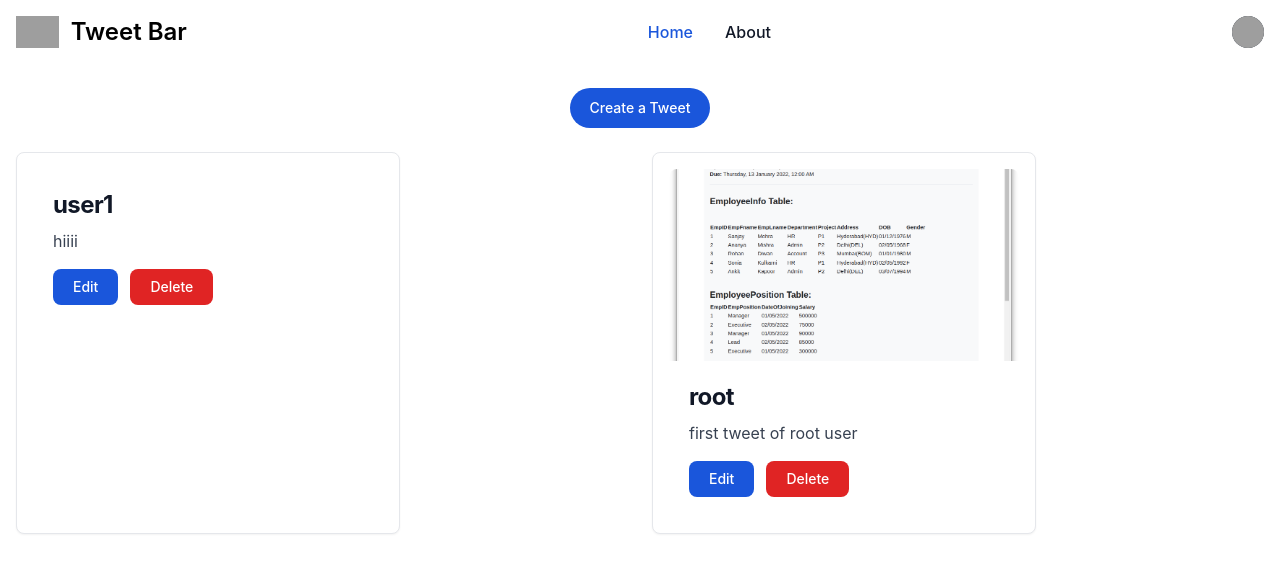
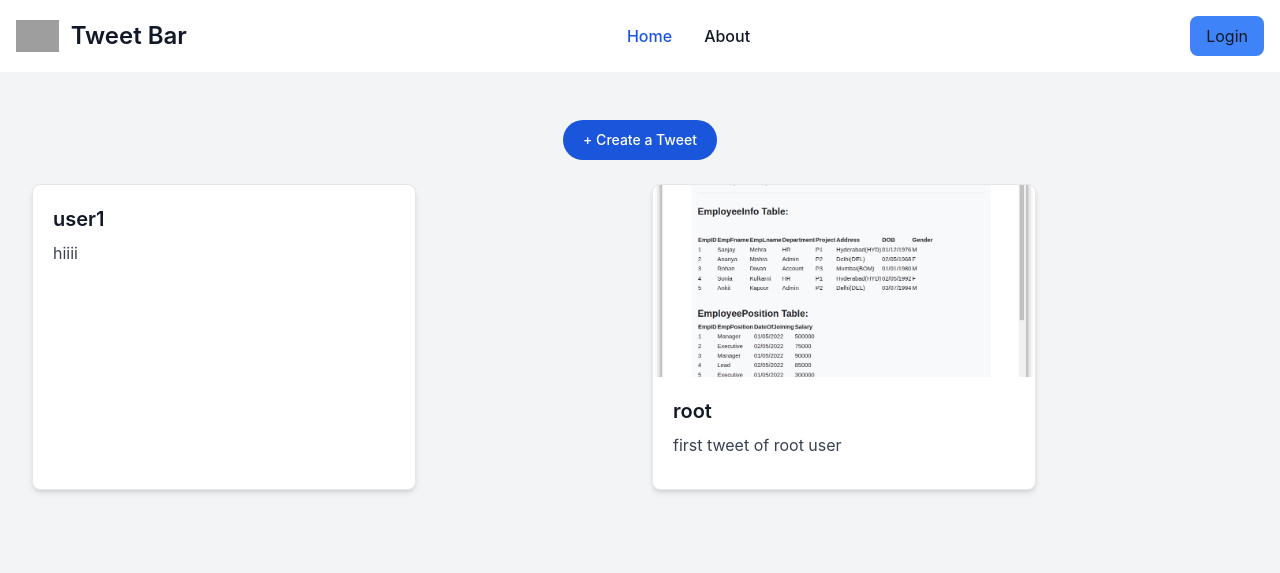
Before and after one commit to DhruvSimform/tweet-crud-auth, a Django app: page /tweet/ in a window 1280 px wide. Shown: the top 573 px of the page. Run offline with Django 4.2, Linux system fonts and the light colour scheme; data comes from the database, SQL or seed files in the repository; both versions use the stored data as it was after the commit; some libraries are stand-ins or nearby versions; grey boxes are pictures that could not be loaded.

Commit message:
Add crispy forms integration and enhance user registration and login templates

```diff
--- a/requirements.txt
+++ b/requirements.txt
@@ -1,6 +1,8 @@
 asgiref==3.8.1
 backports.zoneinfo==0.2.1
+crispy-tailwind==1.0.3
 Django==4.2.20
+django-crispy-forms==2.3
 pillow==10.4.0
 sqlparse==0.5.3
 typing-extensions==4.12.2
--- a/templates/layout.html
+++ b/templates/layout.html
@@ -1,22 +1,23 @@
 {% load static %}
 <!DOCTYPE html>
-
 <html lang="en">
 <head>
     <meta charset="UTF-8">
     <meta name="viewport" content="width=device-width, initial-scale=1.0">
     <title>{% block title %}Tweet App{% endblock title %}</title>
 
-    {% comment %} tailwind css and flowbite js cdn links added  {% endcomment %}
+    {% comment %} Tailwind CSS and Flowbite JS CDN links {% endcomment %}
     <link href="https://cdn.jsdelivr.net/npm/flowbite@3.1.2/dist/flowbite.min.css" rel="stylesheet" />
     <script src="https://cdn.jsdelivr.net/npm/flowbite@3.1.2/dist/flowbite.min.js"></script>
+</head>
 
-</head>
-<body class"bg-gray-900">
+<body class="bg-gray-100 dark:bg-gray-900 text-gray-900 dark:text-white">
     {% include "navbar.html" %}
-    <div class="container">
+
+    <div class="container mx-auto px-4 py-6">
         {% block content %}{% endblock content %}
     </div>
+
     {% include "tost.html" %}
 </body>
 </html>
--- a/templates/navbar.html
+++ b/templates/navbar.html
@@ -1,115 +1,61 @@
 <nav class="bg-white border-gray-200 dark:bg-gray-900">
-  <div
-    class="max-w-screen-xl flex flex-wrap items-center justify-between mx-auto p-4"
-  >
-    <a
-      href="{% url "tweet_list" %}"
-      class="flex items-center space-x-3 rtl:space-x-reverse"
-    >
-      <img
-        src="https://flowbite.com/docs/images/logo.svg"
-        class="h-8"
-        alt="Flowbite Logo"
-      />
-      <span
-        class="self-center text-2xl font-semibold whitespace-nowrap dark:text-white"
-        >Tweet Bar</span
-      >
+  <div class="max-w-screen-xl flex flex-wrap items-center justify-between mx-auto p-4">
+    <a href="{% url 'tweet_list' %}" class="flex items-center space-x-3 rtl:space-x-reverse">
+      <img src="https://flowbite.com/docs/images/logo.svg" class="h-8" alt="Flowbite Logo" />
+      <span class="self-center text-2xl font-semibold whitespace-nowrap dark:text-white">
+        Tweet Bar
+      </span>
     </a>
-    <div
-      class="flex items-center md:order-2 space-x-3 md:space-x-0 rtl:space-x-reverse"
-    >
-      <button
-        type="button"
-        class="flex text-sm bg-gray-800 rounded-full md:me-0 focus:ring-4 focus:ring-gray-300 dark:focus:ring-gray-600"
-        id="user-menu-button"
-        aria-expanded="false"
-        data-dropdown-toggle="user-dropdown"
-        data-dropdown-placement="bottom"
-      >
+
+    <div class="flex items-center md:order-2 space-x-3 md:space-x-0 rtl:space-x-reverse">
+      {% if user.is_authenticated %}
+      <button type="button" class="flex text-sm bg-gray-800 rounded-full focus:ring-4 focus:ring-gray-300 dark:focus:ring-gray-600"
+        id="user-menu-button" aria-expanded="false" data-dropdown-toggle="user-dropdown">
         <span class="sr-only">Open user menu</span>
-        <img
-          class="w-8 h-8 rounded-full"
-          src="https://th.bing.com/th/id/OIP.0IjSh8YAMecKyLNyMRW90gHaHa?rs=1&pid=ImgDetMain"
-          alt="user photo"
-        />
+        <img class="w-8 h-8 rounded-full" src="https://th.bing.com/th/id/OIP.0IjSh8YAMecKyLNyMRW90gHaHa?rs=1&pid=ImgDetMain"
+          alt="user photo" />
       </button>
       <!-- Dropdown menu -->
-      <div
-        class="z-50 hidden my-4 text-base list-none bg-white divide-y divide-gray-100 rounded-lg shadow-sm dark:bg-gray-700 dark:divide-gray-600"
-        id="user-dropdown"
-      >
+      <div class="z-50 hidden my-4 text-base list-none bg-white divide-y divide-gray-100 rounded-lg shadow-sm dark:bg-gray-700 dark:divide-gray-600"
+        id="user-dropdown">
         <div class="px-4 py-3">
-          <span class="block text-sm text-gray-900 dark:text-white"
-            >Dhruv Patel</span
-          >
-          <span class="block text-sm text-gray-500 truncate dark:text-gray-400"
-            >name@simform.com</span
-          >
+          <span class="block text-sm text-gray-900 dark:text-white">{{ user.username }}</span>
+          <span class="block text-sm text-gray-500 truncate dark:text-gray-400">{{ user.email }}</span>
         </div>
-        <ul class="py-2" aria-labelledby="user-menu-button">
+        <ul class="py-2">
           <li>
-            <a
-              href="#"
-              class="block px-4 py-2 text-sm text-gray-700 hover:bg-gray-100 dark:hover:bg-gray-600 dark:text-gray-200 dark:hover:text-white"
-              >Dashboard</a
-            >
-          </li>
-          <li>
-            <a
-              href="#"
-              class="block px-4 py-2 text-sm text-gray-700 hover:bg-gray-100 dark:hover:bg-gray-600 dark:text-gray-200 dark:hover:text-white"
-              >Sign out</a
-            >
+            <a href="{% url 'logout' %}" class="block px-4 py-2 text-sm text-gray-700 hover:bg-gray-100 dark:hover:bg-gray-600 dark:text-gray-200 dark:hover:text-white">
+              Sign out
+            </a>
           </li>
         </ul>
       </div>
-      <button
-        data-collapse-toggle="navbar-user"
-        type="button"
-        class="inline-flex items-center p-2 w-10 h-10 justify-center text-sm text-gray-500 rounded-lg md:hidden hover:bg-gray-100 focus:outline-none focus:ring-2 focus:ring-gray-200 dark:text-gray-400 dark:hover:bg-gray-700 dark:focus:ring-gray-600"
-        aria-controls="navbar-user"
-        aria-expanded="false"
-      >
+      {% else %}
+      <a href="{% url 'login' %}" class="text-gray-900 dark:text-white px-4 py-2 bg-blue-500 text-white rounded-lg">
+        Login
+      </a>
+      {% endif %}
+
+      <button data-collapse-toggle="navbar-user" type="button"
+        class="inline-flex items-center p-2 w-10 h-10 justify-center text-sm text-gray-500 rounded-lg md:hidden hover:bg-gray-100 focus:outline-none focus:ring-2 focus:ring-gray-200 dark:text-gray-400 dark:hover:bg-gray-700 dark:focus:ring-gray-600">
         <span class="sr-only">Open main menu</span>
-        <svg
-          class="w-5 h-5"
-          aria-hidden="true"
-          xmlns="http://www.w3.org/2000/svg"
-          fill="none"
-          viewBox="0 0 17 14"
-        >
-          <path
-            stroke="currentColor"
-            stroke-linecap="round"
-            stroke-linejoin="round"
-            stroke-width="2"
-            d="M1 1h15M1 7h15M1 13h15"
-          />
+        <svg class="w-5 h-5" aria-hidden="true" xmlns="http://www.w3.org/2000/svg" fill="none" viewBox="0 0 17 14">
+          <path stroke="currentColor" stroke-linecap="round" stroke-linejoin="round" stroke-width="2" d="M1 1h15M1 7h15M1 13h15" />
         </svg>
       </button>
     </div>
-    <div
-      class="items-center justify-between hidden w-full md:flex md:w-auto md:order-1"
-      id="navbar-user"
-    >
-      <ul
-        class="flex flex-col font-medium p-4 md:p-0 mt-4 border border-gray-100 rounded-lg bg-gray-50 md:space-x-8 rtl:space-x-reverse md:flex-row md:mt-0 md:border-0 md:bg-white dark:bg-gray-800 md:dark:bg-gray-900 dark:border-gray-700"
-      >
+
+    <div class="items-center justify-between hidden w-full md:flex md:w-auto md:order-1" id="navbar-user">
+      <ul class="flex flex-col font-medium p-4 md:p-0 mt-4 border border-gray-100 rounded-lg bg-gray-50 md:space-x-8 rtl:space-x-reverse md:flex-row md:mt-0 md:border-0 md:bg-white dark:bg-gray-800 md:dark:bg-gray-900 dark:border-gray-700">
         <li>
-          <a
-            href="#"
-            class="block py-2 px-3 text-white bg-blue-700 rounded-sm md:bg-transparent md:text-blue-700 md:p-0 md:dark:text-blue-500"
-            aria-current="page"
-            >Home</a
-          >
+          <a href="{% url 'tweet_list' %}" class="block py-2 px-3 text-white bg-blue-700 rounded-sm md:bg-transparent md:text-blue-700 md:p-0 md:dark:text-blue-500">
+            Home
+          </a>
         </li>
         <li>
-          <a
-            href="#"
-            class="block py-2 px-3 text-gray-900 rounded-sm hover:bg-gray-100 md:hover:bg-transparent md:hover:text-blue-700 md:p-0 dark:text-white md:dark:hover:text-blue-500 dark:hover:bg-gray-700 dark:hover:text-white md:dark:hover:bg-transparent dark:border-gray-700"
-            >About</a
-          >
+          <a href="#" class="block py-2 px-3 text-gray-900 rounded-sm hover:bg-gray-100 md:hover:bg-transparent md:hover:text-blue-700 md:p-0 dark:text-white md:dark:hover:text-blue-500 dark:hover:bg-gray-700 dark:hover:text-white md:dark:hover:bg-transparent dark:border-gray-700">
+            About
+          </a>
         </li>
       </ul>
     </div>
--- a/tweet/templates/tweet_list.html
+++ b/tweet/templates/tweet_list.html
@@ -9,41 +9,46 @@
     <!-- Create Tweet Button -->
     <div class="flex justify-center mb-6">
         <a class="text-white bg-blue-700 hover:bg-blue-800 focus:outline-none focus:ring-4 focus:ring-blue-300 font-medium rounded-full text-sm px-5 py-2.5 text-center dark:bg-blue-600 dark:hover:bg-blue-700 dark:focus:ring-blue-800"
-           href="{% url 'tweet_create' %}">Create a Tweet</a>
+           href="{% url 'tweet_create' %}">
+            + Create a Tweet
+        </a>
     </div>
 
     <!-- Tweets Grid -->
     <div class="grid grid-cols-1 sm:grid-cols-2 lg:grid-cols-3 gap-6">
         {% for tweet in tweets %}
-        <div class="max-w-sm bg-white border border-gray-200 rounded-lg shadow-sm dark:bg-gray-800 dark:border-gray-700 p-4">
+        <div class="max-w-sm bg-white border border-gray-200 rounded-lg shadow-md dark:bg-gray-800 dark:border-gray-700 overflow-hidden">
 
             {% if tweet.photo %}
-            <p href="#">
-                <img class="rounded-t-lg w-full h-48 object-cover" src="{{ tweet.photo.url }}" alt="Tweet Image" />
-            </p>
+            <img class="w-full h-48 object-cover" src="{{ tweet.photo.url }}" alt="Tweet Image" />
             {% endif %}
 
             <div class="p-5">
-                <a href="#">
-                    <h5 class="mb-2 text-2xl font-bold tracking-tight text-gray-900 dark:text-white">
-                        {{ tweet.user.username }}
-                    </h5>
-                </a>
-                <p class="mb-3 font-normal text-gray-700 dark:text-gray-400">
+                <h5 class="mb-2 text-xl font-semibold text-gray-900 dark:text-white">
+                    {{ tweet.user.username }}
+                </h5>
+
+                <p class="mb-3 text-gray-700 dark:text-gray-400">
                     {{ tweet.text|default:"No content available" }}
                 </p>
 
                 <!-- Edit & Delete Buttons -->
-                <div class="flex flex-wrap mt-4 space-x-3">
-                    <a href="{% url 'tweet_edit' tweet.id %}" class="px-5 py-2 text-sm font-medium text-white bg-blue-700 rounded-lg hover:bg-blue-800 focus:ring-4 focus:outline-none focus:ring-blue-300">
-                        Edit
+                {% if tweet.user == user %}
+                <div class="flex justify-start space-x-3">
+                    <a href="{% url 'tweet_edit' tweet.id %}"
+                       class="px-4 py-2 text-sm font-medium text-white bg-blue-600 rounded-md hover:bg-blue-700 focus:ring-4 focus:outline-none focus:ring-blue-300">
+                        ✏ Edit
                     </a>
-                    <a href="{% url 'tweet_delete' tweet.id %}" class="px-5 py-2 text-sm font-medium text-white bg-red-600 rounded-lg hover:bg-red-700 focus:ring-4 focus:outline-none focus:ring-red-300">
-                        Delete
+                    <a href="{% url 'tweet_delete' tweet.id %}"
+                       class="px-4 py-2 text-sm font-medium text-white bg-red-600 rounded-md hover:bg-red-700 focus:ring-4 focus:outline-none focus:ring-red-300">
+                        🗑 Delete
                     </a>
                 </div>
+                {% endif %}
             </div>
         </div>
+        {% empty %}
+        <p class="text-center text-gray-500 dark:text-gray-400 col-span-full">No tweets available. Be the first to post!</p>
         {% endfor %}
     </div>
 
--- a/tweet/views.py
+++ b/tweet/views.py
@@ -73,6 +73,8 @@ def register(request):
             user.save()
 
             login(request,user)
+            messages.success(request, "Registration successful")
+            messages.success(request, "Welcome to TweetApp , you are now logged in")
             return redirect('tweet_list')
 
 
--- a/tweetproject/settings.py
+++ b/tweetproject/settings.py
@@ -39,6 +39,8 @@ INSTALLED_APPS = [
     'django.contrib.messages',
     'django.contrib.staticfiles',
     'tweet',
+    'crispy_forms',
+    'crispy_tailwind',
 ]
 
 MIDDLEWARE = [
@@ -134,3 +136,6 @@ LOGIN_URL = '/accounts/login'
 LOGIN_REDIRECT_URL = '/tweet/'
 
 LOGOUT_REDIRECT_URL = '/tweet/'
+
+CRISPY_ALLOWED_TEMPLATE_PACKS = "tailwind"
+CRISPY_TEMPLATE_PACK = "tailwind"
```
Also changed, not shown: templates/registration/login.html (+25 -1 lines), templates/registration/register.html (+27 -0 lines), tweet/templates/tweet_confirm_delete.html (+8 -3 lines), tweet/templates/tweet_form.html (+4 -4 lines), db.sqlite3.
